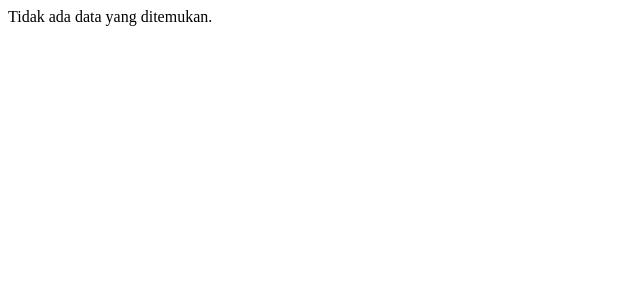
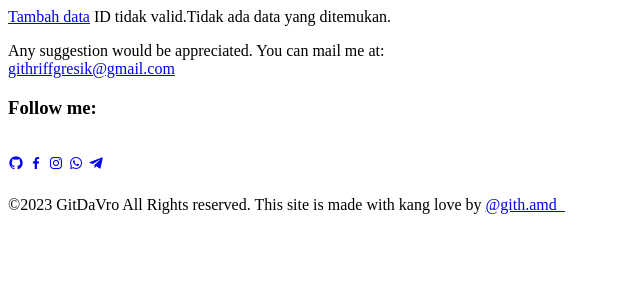
Before and after one commit to githdavro/GitdavroV1, a PHP site: page /data_view.php in a window 1280 px wide. Shown: the top 300 px of the page, without its empty margins (0-640 px from the left). Run offline with PHP 8.4, Linux system fonts and the light colour scheme; data that the repository does not hold is empty.

Commit message:
Update data_view.php
added css temp

```diff
--- a/data_view.php
+++ b/data_view.php
@@ -3,9 +3,18 @@
 <head>
     <meta charset="UTF-8">
     <meta name="viewport" content="width=device-width, initial-scale=1.0">
+    <link rel="stylesheet" href="https://cdnjs.cloudflare.com/ajax/libs/font-awesome/5.15.3/css/all.min.css">
+    <link href='https://unpkg.com/boxicons@2.1.4/css/boxicons.min.css' rel='stylesheet'>
+    <link rel="stylesheet" href="https://cdnjs.cloudflare.com/ajax/libs/animate.css/4.1.1/animate.min.css"/>
+    <link rel="stylesheet" href="dataview.css">
     <title>Data View</title>
 </head>
 <body>
+
+
+<div class="container">
+        <!-- Tombol untuk kembali ke halaman home.php -->
+        <a href="form_data.php">Tambah data</a>
 
 <?php
 // Include file koneksi
@@ -23,17 +32,27 @@ if ($conn->connect_error) {
 function deleteData($id) {
     global $conn;
     $sql = "DELETE FROM data WHERE id=$id";
+
     if ($conn->query($sql) === TRUE) {
-        echo "Data berhasil dihapus.";
+        // Display the success alert
+        echo '<script>alert("Data berhasil dihapus");</script>';
+        // Redirect back to data_view.php
+        echo '<script>window.location.href = "data_view.php";</script>';
+        exit(); // Ensure that the script stops execution after redirection
     } else {
         echo "Error deleting record: " . $conn->error;
     }
 }
 
 // Menghandle delete request
-if (isset($_GET['action']) && $_GET['action'] == 'delete' && isset($_GET['id'])) {
-    $id = $_GET['id'];
-    deleteData($id);
+if ($_SERVER["REQUEST_METHOD"] == "GET") {
+    if (isset($_GET['id'])) {
+        $id = $_GET['id'];
+        // Hapus data jika ID tersedia
+        deleteData($id);
+    } else {
+        echo "ID tidak valid.";
+    }
 }
 
 // Query SQL untuk mengambil data
@@ -58,8 +77,8 @@ if ($result->num_rows > 0) {
             <td>" . $row["tanggal_lahir"] . "</td>
             <td>" . $row["jenis_kelamin"] . "</td>
             <td>
-                <a href='data_view.php?action=edit&id=" . $row["id"] . "'>Edit</a>
-                <a href='data_view.php?action=delete&id=" . $row["id"] . "' onclick=\"return confirm('Are you sure you want to delete this item?');\">Delete</a>
+                <a href='edit_data.php?id=" . $row["id"] . "'>Edit</a>
+                <a href='data_view.php?action=delete&id=" . $row["id"] . "' onclick=\"return confirm('Afakah anda yaqueen utk menghapus item ini? cba pikir 2 kali');\">Delete</a>
             </td>
         </tr>";
     }
@@ -73,5 +92,24 @@ if ($result->num_rows > 0) {
 $conn->close();
 ?>
 
+<div class="home-inf animate__animated animate__fadeInUp"><p>Any suggestion would be appreciated. You can mail me at: <br>
+            <a href="mailto:githriffgresik@gmail.com" class="active">githriffgresik@gmail.com</a>
+        </div>
+
+            <div class="home-sci animate__animated animate__fadeInUp">
+                <h3>Follow me:</h3><br>
+                <a href="https://github.com/githdavro/"><i class='bx bxl-github'></i></a>
+                <a href="https://www.facebook.com/githriff.nibross/"><i class='bx bxl-facebook'></i></a>
+                <a href="https://www.instagram.com/gith.amd_"><i class='bx bxl-instagram'></i></a>
+                <a href="#"><i class='bx bxl-whatsapp'></i></a>
+                <a href="https://t.me/s/Fre1z4"><i class='bx bxl-telegram'></i></a>
+            </div>
+            <div class="clock animate__animated animate__fadeInUp">
+                <h1 id="current-time"9></h1>
+            </div>
+
+            <div class="home-bott animate__animated animate__fadeInUp">
+        <p>©2023 GitDaVro All Rights reserved. This site is made with kang love by <a href="https://instagram.com/gith.amd_" target="_blank" class="active">@gith.amd_</a></p>
+        </div>
 </body>
 </html>
```
